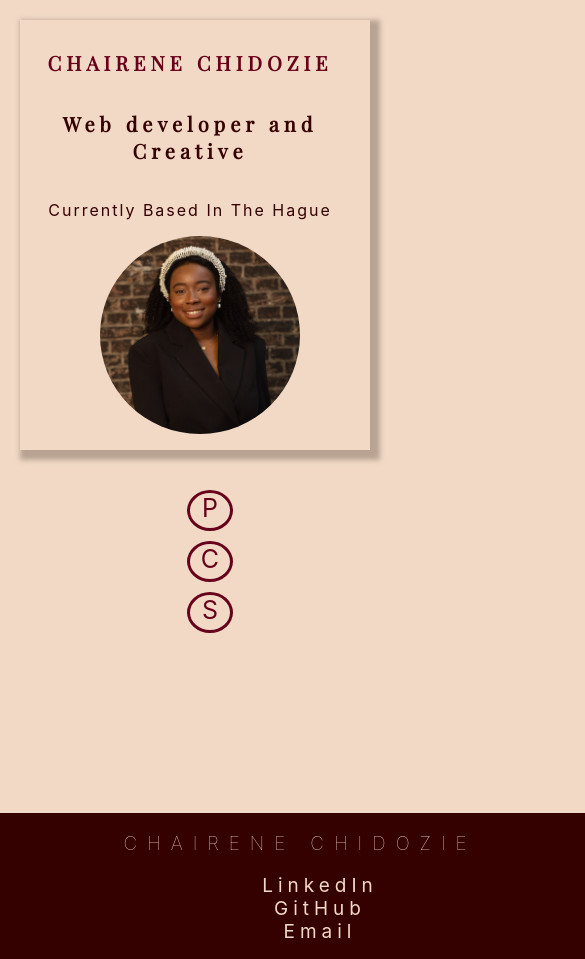
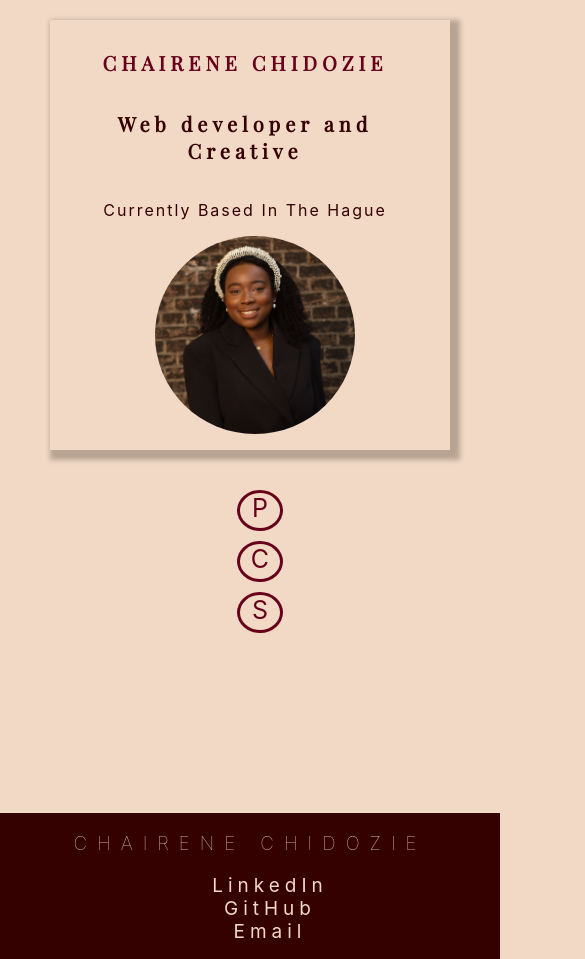
Before and after one commit to Chairenerose/myportfolio-react, a React (Create React App) app: page / in a window 390 px wide. Shown: the whole page, 585 px wide, since content can reach past the window. Built offline with nearby package versions, Linux system fonts and the light colour scheme.

Commit message:
Alter alignment

```diff
--- a/src/Certificates.css
+++ b/src/Certificates.css
@@ -22,6 +22,10 @@
 
     .Certificates-display  {
       flex-direction: column;
-      margin-right: 80px;
+      margin-left: 90px;
+    }
+
+    #certificate-title {
+        margin-left: 90px;
     }
 }
--- a/src/Portfolio.css
+++ b/src/Portfolio.css
@@ -122,6 +122,11 @@ footer #Email {
 
      }
 
+     .Home {
+         margin-left: 50px;
+         width: 400px;
+     }
+
 
     .connect ul {
         flex-direction: column;
@@ -152,8 +157,8 @@ footer #Email {
     }
 }
 
-@media (max-width: 600px) {
+@media (max-width: 500px) {
     footer {
-        width: 600px
+        width: 500px
     }
 }
--- a/src/Portlinks.css
+++ b/src/Portlinks.css
@@ -58,6 +58,7 @@
 @media (max-width: 800px) {
     .Menu-links ul {
         flex-direction: column;
+        margin-left: 100px;
     }
 
     .Hover-links {
--- a/src/Projects.css
+++ b/src/Projects.css
@@ -71,13 +71,15 @@
 @media (max-width: 800px) {
     .Projects-one{
         flex-direction: column;
-        margin-right: 80px;
+        margin-left: 60px;
 
     }
 
     .Projects-two{
         flex-direction: column;
-        margin-right: 80px;
+        margin-left: 60px;
+
+
 
     }
 
@@ -88,4 +90,8 @@
     #shreddyapp {
         margin-top: 10px;
     }
+
+    #project-title {
+        margin-left: 90px;
+    }
 }
--- a/src/Skills.css
+++ b/src/Skills.css
@@ -54,6 +54,7 @@
 @media (max-width: 800px) {
     .skills-list {
        flex-direction: column;
+       margin-left: 90px;
     }
 
     .creative {
@@ -70,6 +71,10 @@
         width: 260px;
     }
 
+    #skills-title {
+        margin-left: 90px;
+    }
+
 
 
 
```
